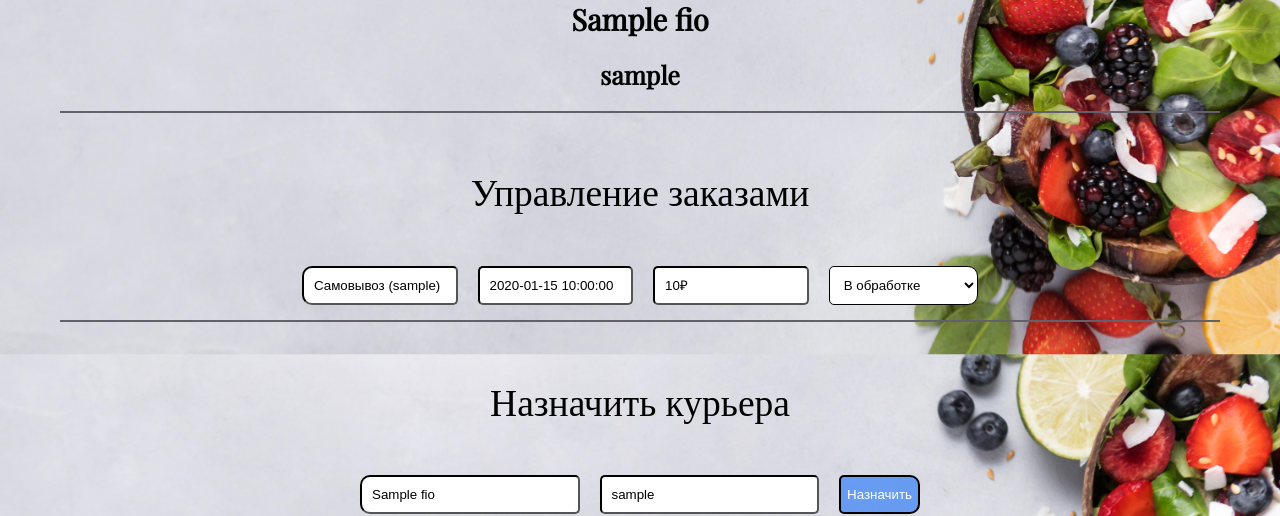
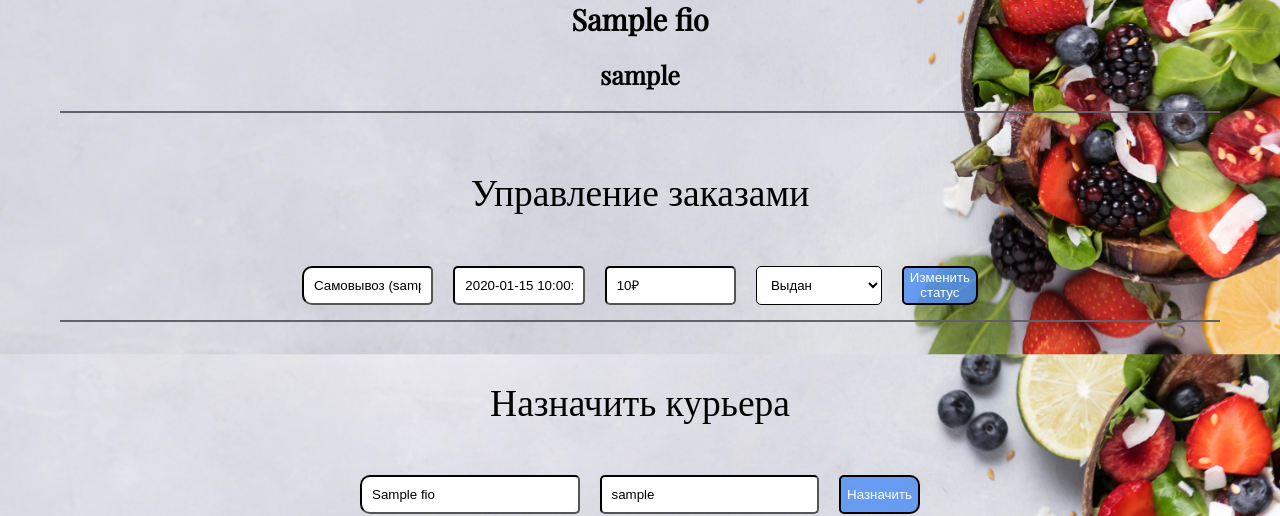
Before and after one commit to rowdyslav/BestAppInTheWorld, a Python web app: template templates/cooker_account.html in a window 1280 px wide. Shown: the part 499-1015 px from the top of the page. Run offline with Jinja, Linux system fonts and the light colour scheme; the template is opened without the code that fills it: most values are stand-ins (such as "Sample title", 1, 10 or a date in 2020).

Commit message:
commit infiniti

```diff
--- a/static/js/manager_account.js
+++ b/static/js/manager_account.js
@@ -151,6 +151,7 @@ function makeOrder() {
             console.error('Ошибка при отправке запроса:', error);
         });
     clearCartPopup();
+    closeCartPopup();
     }
 
 
--- a/static/js/worker_account.js
+++ b/static/js/worker_account.js
@@ -151,6 +151,7 @@ function makeOrder() {
           console.error('Ошибка при отправке запроса:', error);
       });
   clearCartPopup();
+  closeCartPopup();
 }
 
 document.addEventListener('DOMContentLoaded', function() {
--- a/static/styles/cooker_account.css
+++ b/static/styles/cooker_account.css
@@ -320,6 +320,10 @@ hr {
     border-radius: 5px 10px 10px 5px;
 }
 
+#orderStatusNotLast {
+    border-radius: 5px;
+}
+
 
 
 
--- a/templates/cooker_account.html
+++ b/templates/cooker_account.html
@@ -39,8 +39,12 @@
 
         {% if orders %}
             {% for order in orders %}
-                <div class="give_order">
-                    <form action="/give_order" method="post">
+                    <div class="give_order">
+                    {% if order.is_delivery %}
+                        <form action="/give_order" method="post">
+                    {% else %}
+                        <form action="/set_order_status" method="post">
+                    {% endif %}
                         <input id='orderId' type="text" name="orderId" value="{{ order._id }}" readonly style="display: none;">
                         {% if order.is_delivery %}
                             <input id='orderType' type="text" name="orderType" value="Доставка ({{ order.user_login }})" readonly>
@@ -50,11 +54,16 @@
                         <input id='orderDate' type="text" name="orderDate" value="{{ order.date }}" readonly>
                         <input id='orderCost' type="text" name="orderCost" value="{{ order.cost }}₽" readonly>
                         {% if not order.is_delivery %}
-                            <select name="orderStatus" id="orderStatus">
-                                <option value="В обработке">В обработке</option>
-                                <option value="Доставляется">Доставляется</option>
-                                <option value="Доставлен">Доставлен</option>
+                            <select name="orderStatus" id="orderStatusNotLast">
+                                {% if order.status == 'Готовится' %}
+                                    <option value="Готовится" selected>Готовится</option>
+                                    <option value="Выдан">Выдан</option>
+                                {% else %}
+                                    <option value="Готовится">Готовится</option>
+                                    <option value="Выдан" selected>Выдан</option>
+                                {% endif %}
                             </select>
+                            <button type="submit">Изменить статус</button>
                         {% else %}
                             {% if order.deliverier == none %}
                                 <select id="deliverierLogin" name="deliverierLogin">
```
Also changed, not shown: templates/deliverier_account.html (+7 -5 lines).
